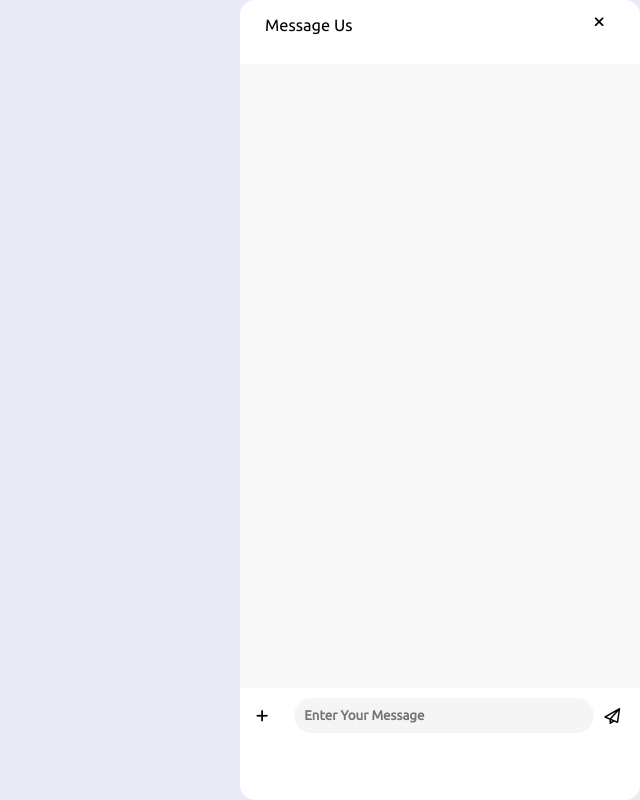
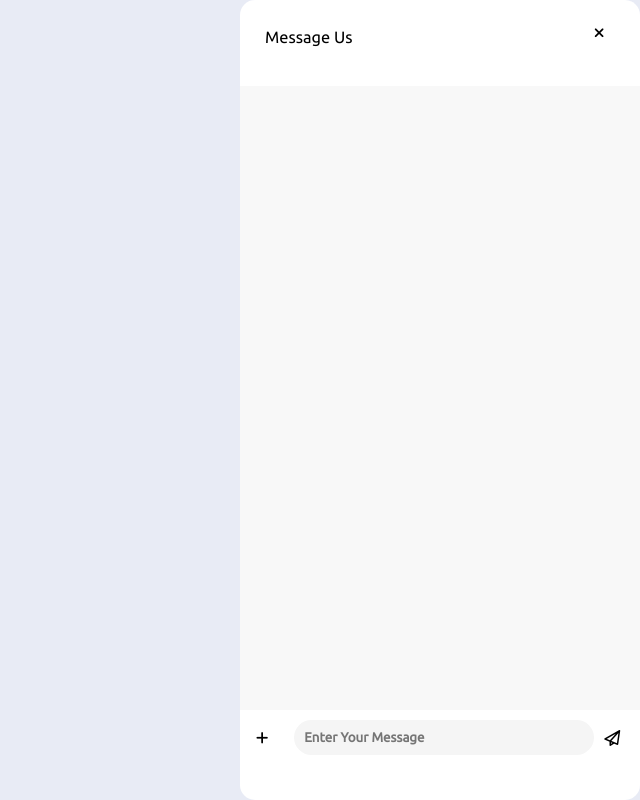
Before and after one commit to aryaman0607/freesitehosted2, a plain HTML site: page index.html in a window 1280 px wide. Both pictures are taken after a click on the element 1204 px from the left and 775 px from the top of the page. Shown: the whole page, without its empty margins (640-1280 px from the left). Drawn offline with nearby package versions, Linux system fonts and the light colour scheme.

Commit message:
Update styles.css

```diff
--- a/styles.css
+++ b/styles.css
@@ -34,7 +34,7 @@ body {
     border-top-right-radius: 15px;
     display: flex;
     font-size: 14px;
-/*     padding: .5em 0; */
+    padding: .8em 0;
     box-shadow: 0 0 3px rgba(0, 0, 0, .2);
     box-shadow: 0 0 3px rgba(0, 0, 0, .2), 0 -1px 10px rgba(172, 54, 195, 0.3);
     box-shadow: 0 1px 10px rgba(0, 0, 0, 0.025);
```
